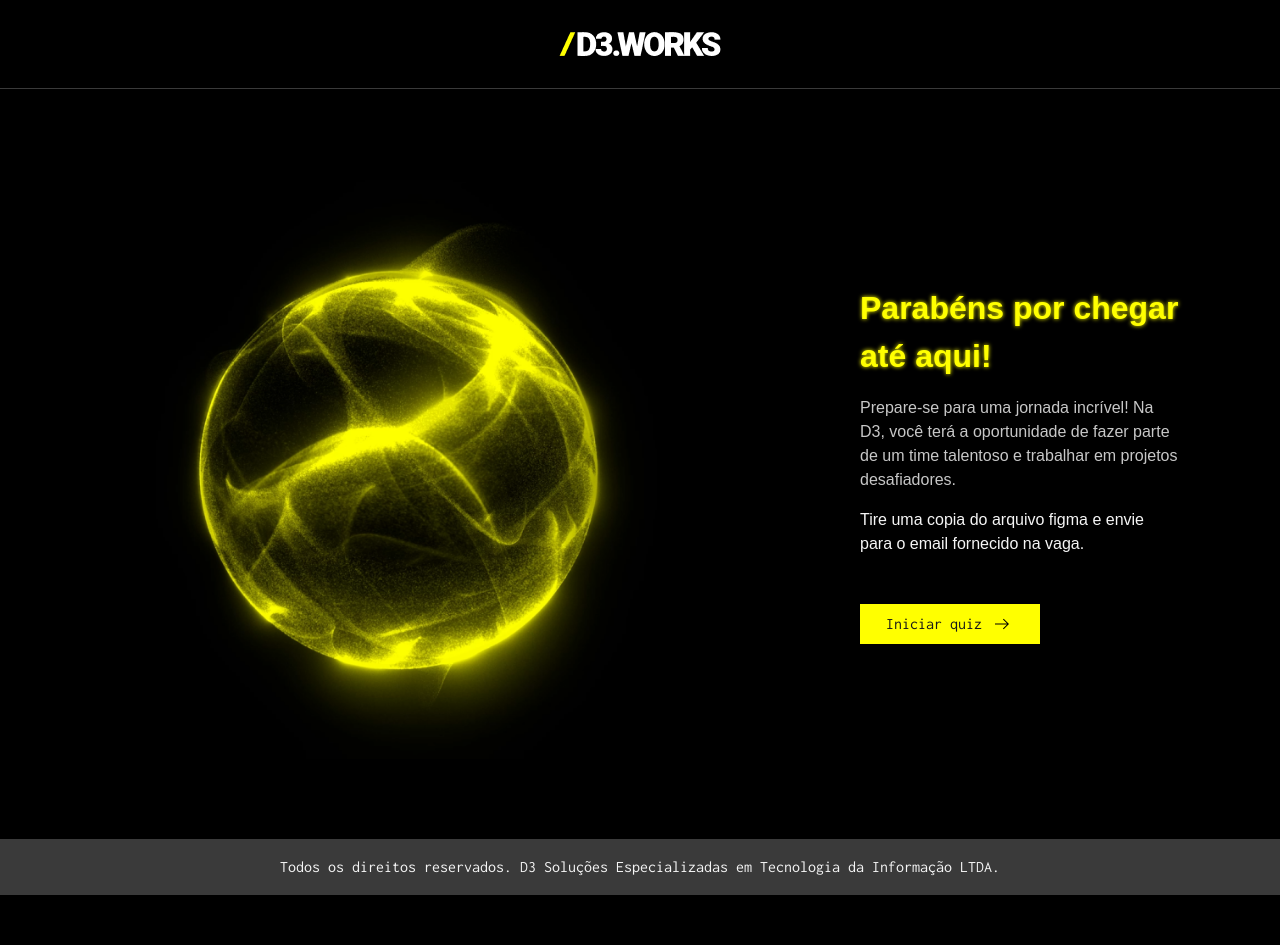
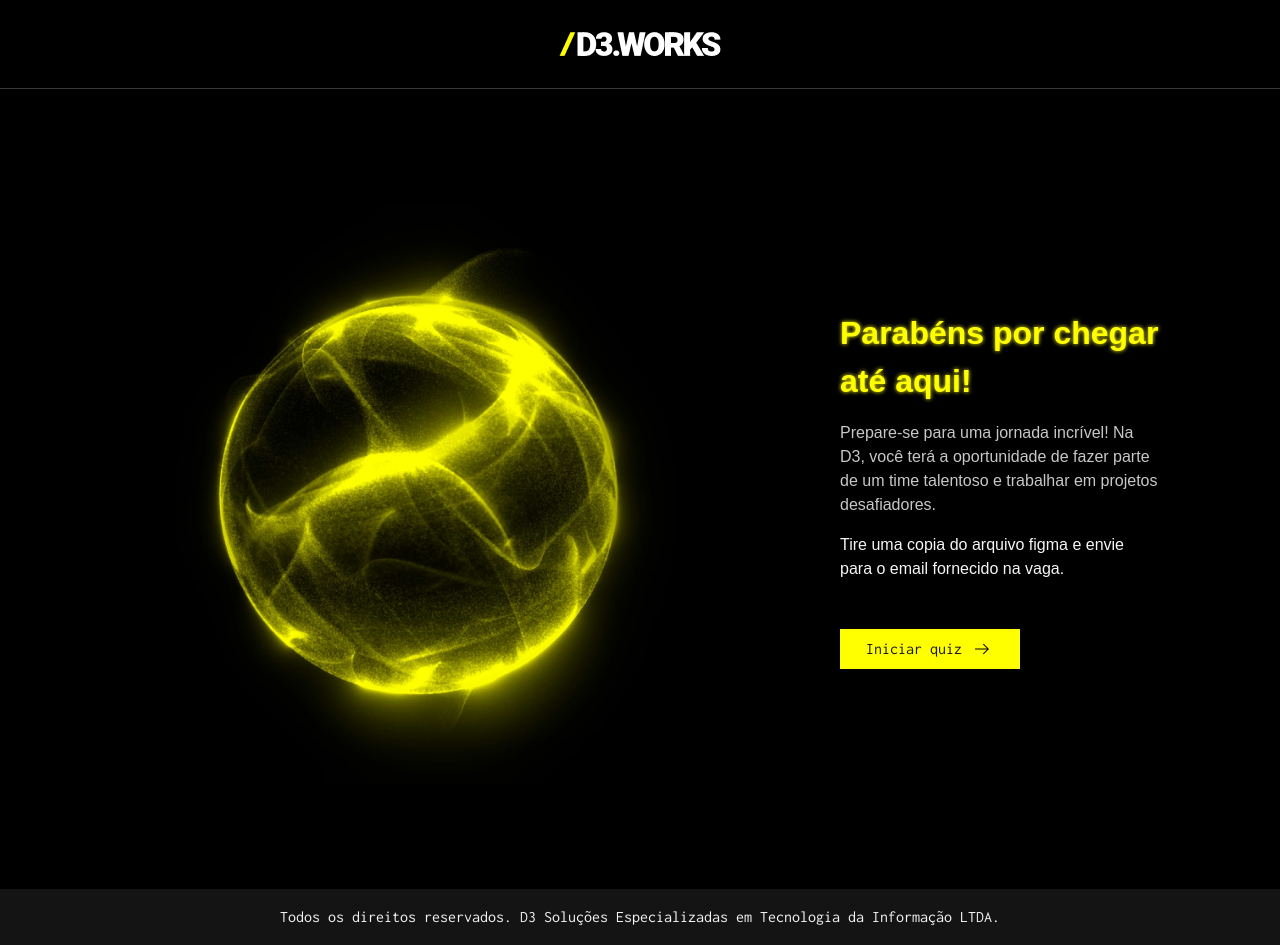
Before and after one commit to brunoidalgo/d3-works-desafio, a Next.js app: page / in a window 1280 px wide. Before the commit the page ends 895 px from the top, so only its background shows below. Built offline with nearby package versions, Linux system fonts and the light colour scheme.

Commit message:
Creating a loader

```diff
--- a/src/app/components/Footer.js
+++ b/src/app/components/Footer.js
@@ -1,6 +1,6 @@
 export default function Footer() {
     return (
-        <div className="flex justify-center items-center text-center text-neutras-white bg-neutras-gray p-4 font-inconsolata">
+        <div className="flex justify-center items-center text-center text-neutras-white bg-[#141414] p-4 font-inconsolata">
             <p>Todos os direitos reservados. D3 Soluções Especializadas em Tecnologia da Informação LTDA.</p>
         </div>
     )
--- a/src/app/components/Main.js
+++ b/src/app/components/Main.js
@@ -1,18 +1,24 @@
+"use client"
+
 import Image from "next/image"
 import circuloDourado from "../../../public/assets/circulo-dourado.png";
 import setaDireita from "../../../public/assets/seta-direita.svg";
+import Link from "next/link";
+import TelaCarregamento from "./TelaCarregamento";
 
 export default function Main() {
     return (
-        <div className="flex justify-center items-center text-center h-[750px] text-aviso-alert gap-[10em] max-w-screen-2xl overflow-hidden">
-            <Image src={circuloDourado} alt="circulo-dourado" className="max-w-[600px]" />
+        <div className="flex justify-evenly max-sm:justify-center max-sm:flex-wrap items-center text-center h-screen text-aviso-alert max-w-screen-2xl overflow-hidden">
+            <Image src={circuloDourado} alt="circulo-dourado" className="max-w-[600px] max-sm:max-w-[400px]" />
             <div className="flex flex-col justify-center text-left max-w-80 gap-4">
                 <h2 className="text-primarias-black font-montserrat text-[32px] font-extrabold [text-shadow:0_0_4px_#FFFF00]">Parabéns por chegar até aqui!</h2>
                 <p className="text-neutras-prata">Prepare-se para uma jornada incrível! Na D3, você terá a oportunidade de fazer parte de um time talentoso e trabalhar em projetos desafiadores.</p>
                 <p className="text-neutras-white">Tire uma copia do arquivo figma e envie para o email fornecido na vaga.</p>
                 <button className="mt-8 p-2 bg-primarias-black text-neutras-black font-inconsolata max-w-[180px]">
                     <div className="flex flex-row justify-center text-center items-center gap-2">
+                        <Link href="/quiz" onClick={TelaCarregamento()}>
                         Iniciar quiz
+                        </Link>
                         <Image
                             src={setaDireita} alt="seta-direita"
                         />
--- /dev/null
+++ b/src/app/components/TelaCarregamento.js
@@ -0,0 +1,28 @@
+"use client"
+
+import { useState } from "react";
+
+export default function TelaCarregamento() {
+
+    const [loading, setLoading] = useState(false);
+
+    const handleClick = () => {
+    setLoading(true);
+
+    // Simula um atraso de 3 segundos
+    setTimeout(() => {
+      setLoading(false);
+      alert('Carregamento concluído!');
+    }, 3000);
+  };
+
+    return (
+        <div>
+        {loading &&
+            <div>
+                <p>Carregando...</p>
+            </div>
+        }
+        </div>
+    )
+}
```
